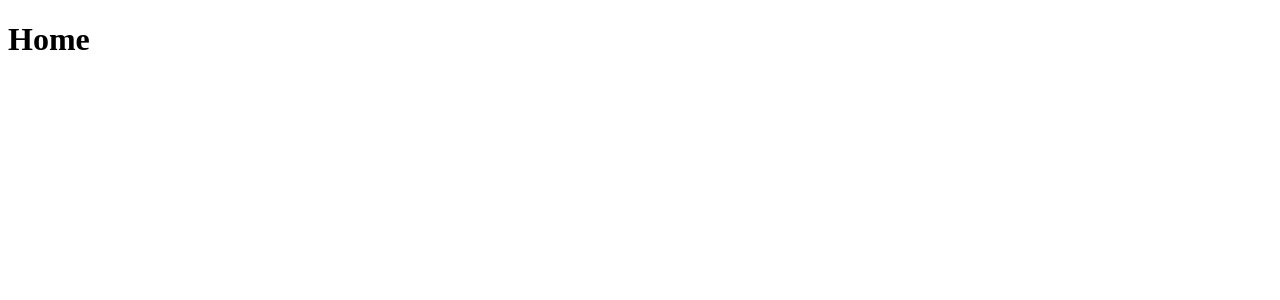
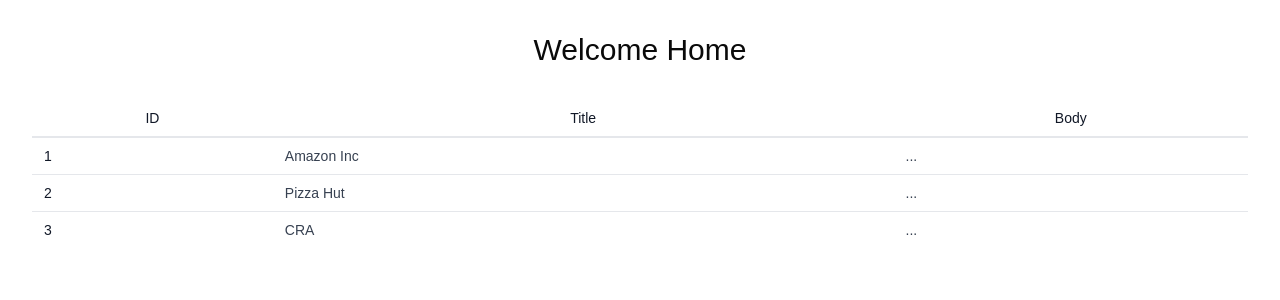
Before and after one commit to hsprabhakar/EmailSummarizer, a Next.js app in the folder frontend/: page /home in a window 1280 px wide. Shown: the top 300 px of the page. Built offline with nearby package versions, Linux system fonts and the light colour scheme.

Commit message:
Basic placeholder table added to home page

```diff
--- /dev/null
+++ b/frontend/components/ui/table.tsx
@@ -0,0 +1,36 @@
+export default function Table() {
+  return (
+    <div className="overflow-x-auto">
+    <table className="min-w-full divide-y-2 divide-gray-200 bg-white text-sm">
+        <thead className="ltr:text-left rtl:text-right">
+        <tr>
+            <th className="whitespace-nowrap px-3 py-2 font-medium text-gray-900">ID</th>
+            <th className="whitespace-nowrap px-3 py-2 font-medium text-gray-900">Title</th>
+            <th className="whitespace-nowrap px-3 py-2 font-medium text-gray-900">Body</th>
+        </tr>
+        </thead>
+
+        <tbody className="divide-y divide-gray-200">
+        <tr>
+            <td className="whitespace-nowrap px-3 py-2 font-medium text-gray-900">1</td>
+            <td className="whitespace-nowrap px-3 py-2 text-gray-700">Amazon Inc</td>
+            <td className="whitespace-nowrap px-3 py-2 text-gray-700">...</td>
+        </tr>
+
+        <tr>
+            <td className="whitespace-nowrap px-3 py-2 font-medium text-gray-900">2</td>
+            <td className="whitespace-nowrap px-3 py-2 text-gray-700">Pizza Hut</td>
+            <td className="whitespace-nowrap px-3 py-2 text-gray-700">...</td>
+        </tr>
+
+        <tr>
+            <td className="whitespace-nowrap px-3 py-2 font-medium text-gray-900">3</td>
+            <td className="whitespace-nowrap px-3 py-2 text-gray-700">CRA</td>
+            <td className="whitespace-nowrap px-3 py-2 text-gray-700">...</td>
+        </tr>
+        </tbody>
+    </table>
+    </div>
+
+  )
+}
--- a/frontend/pages/home.tsx
+++ b/frontend/pages/home.tsx
@@ -1,10 +1,15 @@
-
-const Home = () => {
+import { Label } from "@/components/ui/label"
+import "../app/globals.css"
+import Table from "@/components/ui/table"
+export default function Home() {
   return (
-    <div className="container mx-auto">
-        <h1>Home</h1>
-    </div>
-  );
-};
-
-export default Home;
+    <>
+        <div className="flex justify-center my-8 ...">
+            <Label className="text-3xl">Welcome Home</Label>
+        </div>
+        <div className="mx-8 my-8 ...">
+            <Table />
+        </div>
+    </>
+  )
+}
```
